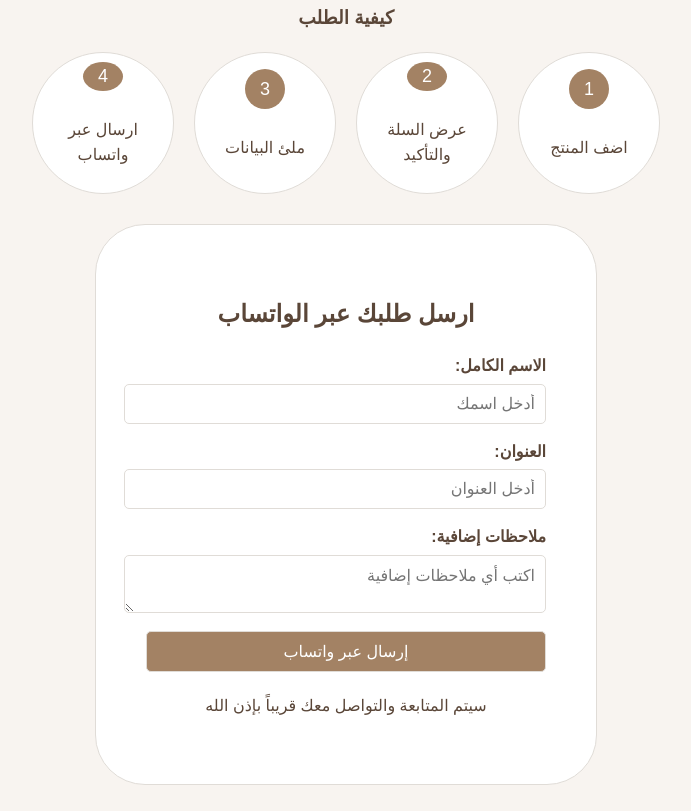
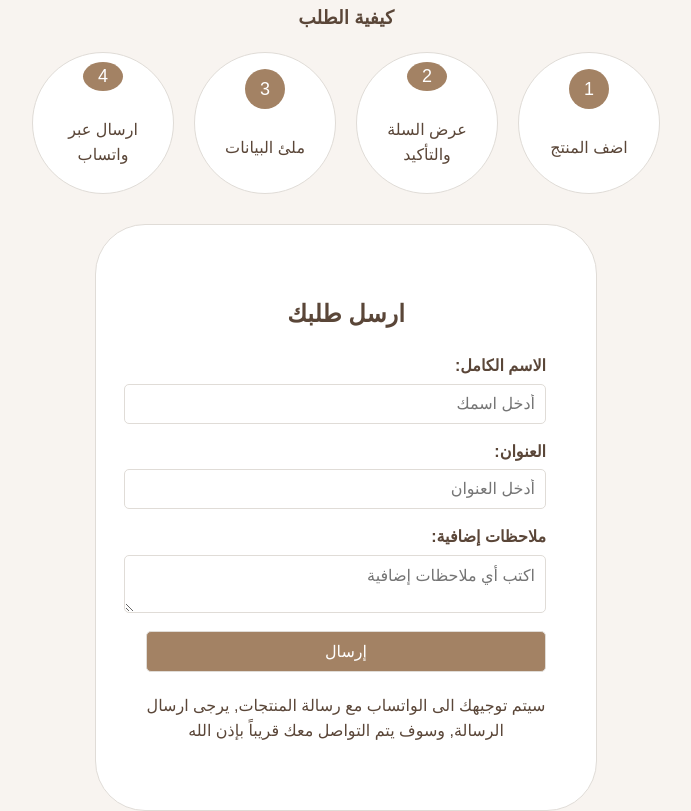
Before and after one commit to spacenll/shop, a plain HTML site: page index.html in a window 1280 px wide. Shown: the part 1330-2141 px from the top of the page, without its empty margins (294-985 px from the left). Before the commit the page ends 2115 px from the top, so only its background shows below. Drawn offline with Linux system fonts and the light colour scheme; a web font is replaced by a local one.

Commit message:
Update index.html

```diff
--- a/index.html
+++ b/index.html
@@ -102,7 +102,7 @@
 
     <!-- نموذج الطلب -->
     <section class="order-form-section fade-in-section" id="order">
-        <h2>ارسل طلبك عبر الواتساب</h2>
+        <h2>ارسل طلبك</h2>
         <form id="orderForm">
             <label for="name">الاسم الكامل:</label>
             <input type="text" id="name" placeholder="أدخل اسمك" required>
@@ -113,8 +113,8 @@
             <label for="notes">ملاحظات إضافية:</label>
             <textarea id="notes" placeholder="اكتب أي ملاحظات إضافية"></textarea>
 
-            <button type="button" onclick="sendWhatsApp()">إرسال عبر واتساب</button>
-            <p>سيتم المتابعة والتواصل معك قريباً بإذن الله</p>
+            <button type="button" onclick="sendWhatsApp()">إرسال</button>
+            <p>سيتم توجيهك الى الواتساب مع رسالة المنتجات, يرجى ارسال الرسالة, وسوف يتم التواصل معك قريباً بإذن الله</p>
         </form>
     </section>
 
```
